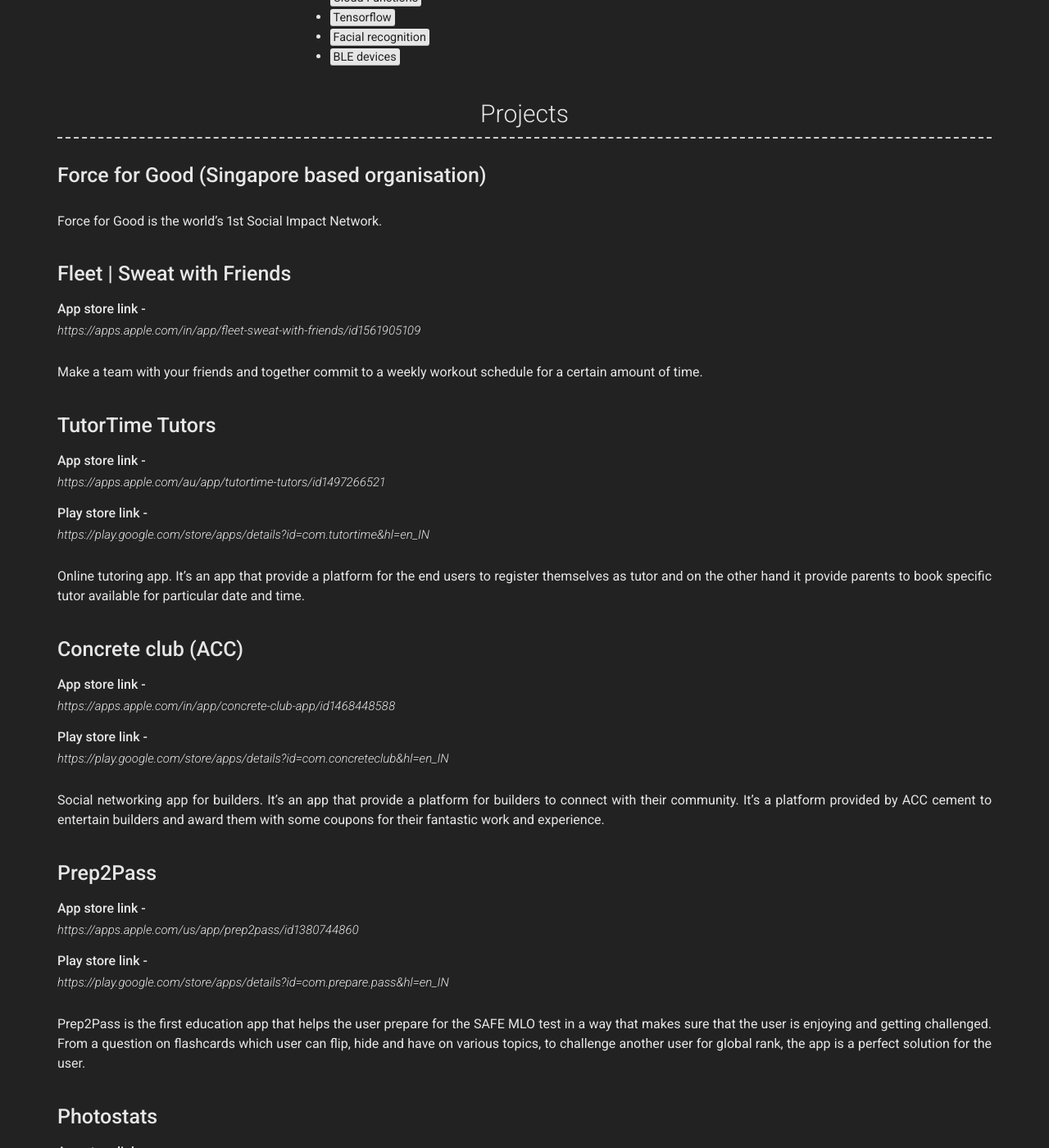
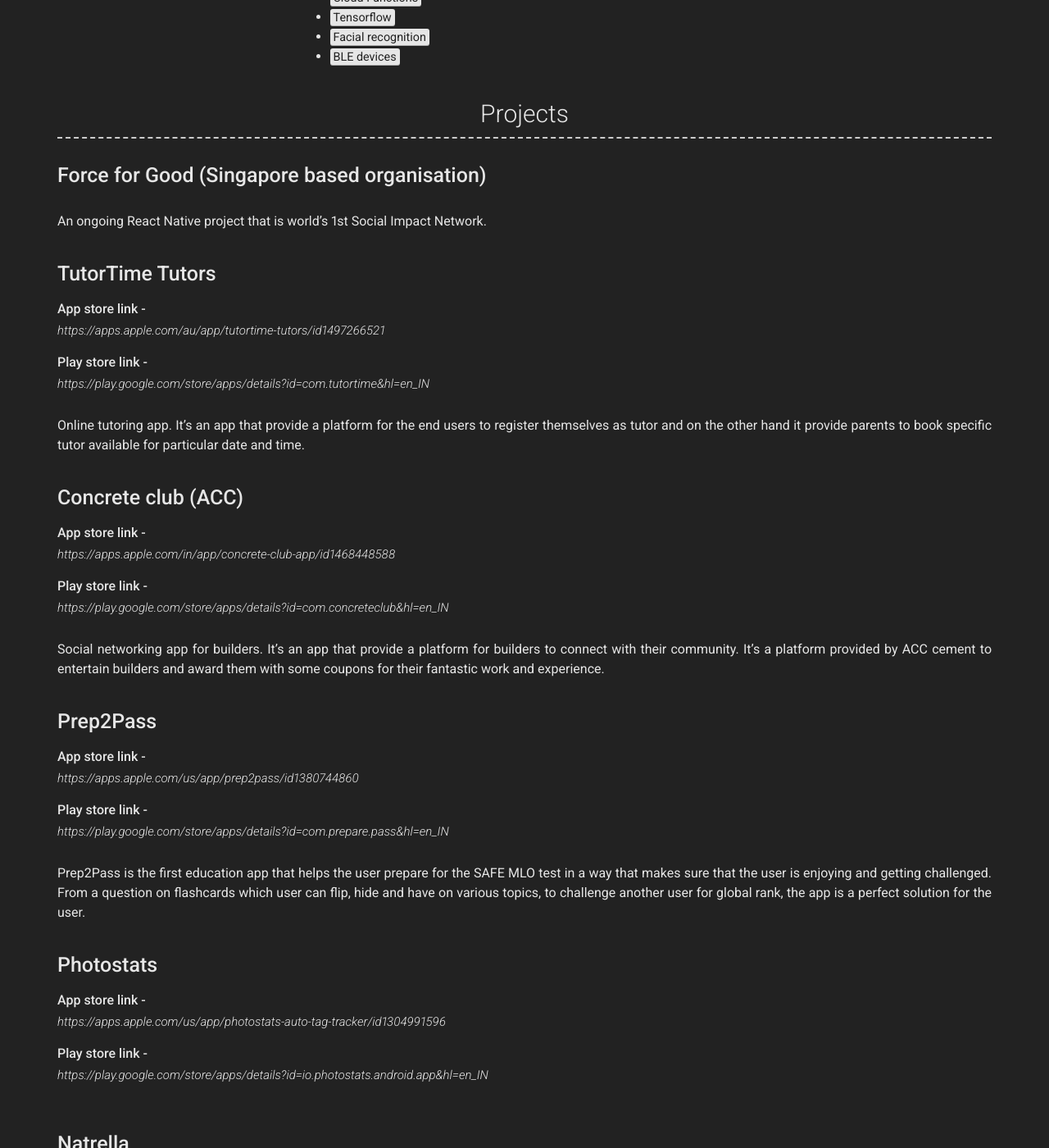
Before and after one commit to dip-bnsl/cv, a Jekyll site: the page built from index.md, in a window 1280 px wide and 1400 px high, scrolled down 692 px. Shown: the whole window at 82% size. Built offline with Jekyll 4.4.1, drawn with Linux system fonts in a browser that asks for light colours; nearby versions of some CDN libraries; some of the changed text lies outside the part shown.

Commit message:
- FFG added

```diff
--- a/_data/projects.yml
+++ b/_data/projects.yml
@@ -2,13 +2,7 @@
 - layout: top-middle
   name: Force for Good (Singapore based organisation)
   description: | # this will include new lines to allow paragraphs
-    Force for Good is the world's 1st Social Impact Network.
-
-- layout: top-middle
-  name: Fleet | Sweat with Friends
-  applelink: https://apps.apple.com/in/app/fleet-sweat-with-friends/id1561905109
-  description: | # this will include new lines to allow paragraphs
-    Make a team with your friends and together commit to a weekly workout schedule for a certain amount of time.
+    An ongoing React Native project that is world's 1st Social Impact Network.
 
 - layout: top-middle
   name: TutorTime Tutors
@@ -37,6 +31,8 @@
   googlelink: https://play.google.com/store/apps/details?id=io.photostats.android.app&hl=en_IN
   description: | # this will include new lines to allow paragraphs
     A photo Keeping app that keeps image tags in image itself. It is achieved by saving all of them in the metadata of that particular image.
+
+  description: | # this will include new lines to allow paragraphs
 
 - layout: top-middle
   name: Natrella
```
